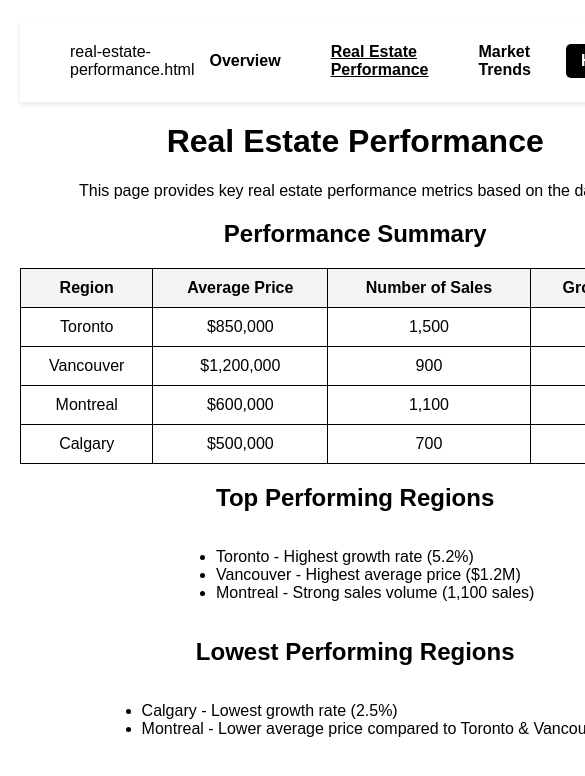
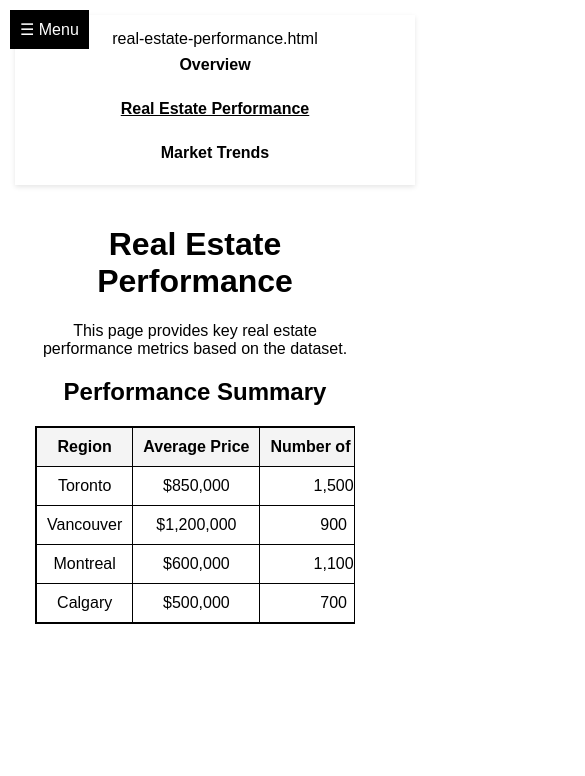
Before and after one commit to galacticemu6408/ITM, a plain HTML site: page real-estate-performance.html in a window 390 px wide. Shown: the top 776 px of the page, 585 px wide, since content can reach past the window. Drawn offline with Linux system fonts and the light colour scheme.

Commit message:
Updated all pages to be fully responsive

```diff
--- a/real-estate-performance.html
+++ b/real-estate-performance.html
@@ -12,7 +12,11 @@
             padding: 0;
             background-color: white;
             display: flex;
+            flex-direction: column;
+            overflow-x: hidden; /* Prevent horizontal scrolling */
         }
+
+        /* Sidebar */
         .sidebar {
             width: 250px;
             background-color: #f4f4f4;
@@ -20,6 +24,7 @@
             position: fixed;
             height: 100%;
             overflow-y: auto;
+            transition: transform 0.3s ease-in-out;
         }
         .sidebar h3 {
             text-align: center;
@@ -36,53 +41,77 @@
             color: #333;
             font-weight: bold;
         }
+
+        /* Mobile Sidebar Toggle */
+        .menu-btn {
+            display: none;
+            background-color: black;
+            color: white;
+            border: none;
+            padding: 10px;
+            font-size: 16px;
+            position: fixed;
+            top: 10px;
+            left: 10px;
+            z-index: 1001;
+            cursor: pointer;
+        }
+
+        /* Main Content */
         .main-content {
             margin-left: 270px;
             flex-grow: 1;
             padding: 20px;
+            max-width: 100%;
         }
+
+        /* Header Navigation */
         header {
             display: flex;
-            justify-content: space-between;
+            justify-content: center; /* Centers the links */
             align-items: center;
-            padding: 15px 50px;
+            padding: 15px 20px;
             background-color: white;
             box-shadow: 0 2px 5px rgba(0, 0, 0, 0.1);
             position: sticky;
             top: 0;
             z-index: 1000;
+            width: 100%;
         }
+
         .nav-links {
             display: flex;
-            align-items: center;
             gap: 20px;
+            list-style: none;
+            padding: 0;
+            margin: 0;
         }
+
         .nav-links a {
             text-decoration: none;
             color: black;
             font-weight: bold;
             padding: 8px 15px;
+            white-space: nowrap;
         }
         .nav-links a.active {
             text-decoration: underline;
         }
-        .home-button {
-            background-color: black;
-            color: white !important;
-            padding: 8px 15px;
-            border-radius: 5px;
-            text-decoration: none;
-            font-weight: bold;
-        }
+
+
+        /* Content Styling */
         .container {
             text-align: center;
             max-width: 900px;
             margin: auto;
+            padding: 20px;
         }
         .container h1 {
             font-size: 2em;
             font-weight: bold;
         }
+
+        /* Table Styling */
         .container table {
             width: 100%;
             border-collapse: collapse;
@@ -98,23 +127,52 @@
         .container th {
             background-color: #f4f4f4;
         }
-        .container ul {
-            text-align: left;
-            display: inline-block;
-        }
-        @media (max-width: 600px) {
+
+        /* Mobile Optimization */
+        @media (max-width: 768px) {
+            .menu-btn {
+                display: block; /* Show menu button */
+            }
             .sidebar {
-                display: none;
+                transform: translateX(-100%);
+                position: fixed;
+                width: 250px;
+                left: 0;
+                top: 0;
+                height: 100%;
+                background-color: #f4f4f4;
+                transition: transform 0.3s ease-in-out;
+            }
+            .sidebar.open {
+                transform: translateX(0);
             }
             .main-content {
                 margin-left: 0;
+                padding: 15px;
+            }
+            header {
+                flex-direction: column;
+                text-align: center;
+            }
+            .nav-links {
+                flex-direction: column;
+                gap: 10px;
+            }
+
+            /* Responsive Table */
+            .container table {
+                display: block;
+                overflow-x: auto;
+                white-space: nowrap;
             }
         }
     </style>
 </head>
 <body>
 
-<div class="sidebar">
+<button class="menu-btn" onclick="toggleSidebar()">☰ Menu</button>
+
+<div class="sidebar" id="sidebar">
     <h3>External Resources</h3>
     <ul>
         <li><a href="https://www.realtor.ca/" target="_blank">Realtor.ca</a></li>
@@ -131,7 +189,6 @@
             <a href="index.html">Overview</a>
             <a href="real-estate-performance.html" class="active">Real Estate Performance</a>
             <a href="market-trends.html">Market Trends</a>
-            <a href="index.html" class="home-button">Home</a>
         </nav>
     </header>
 
@@ -172,21 +229,14 @@
                 <td>2.5%</td>
             </tr>
         </table>
-
-        <h2>Top Performing Regions</h2>
-        <ul>
-            <li>Toronto - Highest growth rate (5.2%)</li>
-            <li>Vancouver - Highest average price ($1.2M)</li>
-            <li>Montreal - Strong sales volume (1,100 sales)</li>
-        </ul>
-
-        <h2>Lowest Performing Regions</h2>
-        <ul>
-            <li>Calgary - Lowest growth rate (2.5%)</li>
-            <li>Montreal - Lower average price compared to Toronto & Vancouver</li>
-        </ul>
     </div>
 </div>
 
+<script>
+    function toggleSidebar() {
+        document.getElementById("sidebar").classList.toggle("open");
+    }
+</script>
+
 </body>
 </html>
```
Also changed, not shown: index.html (+72 -15 lines), market-trends.html (+82 -29 lines).
